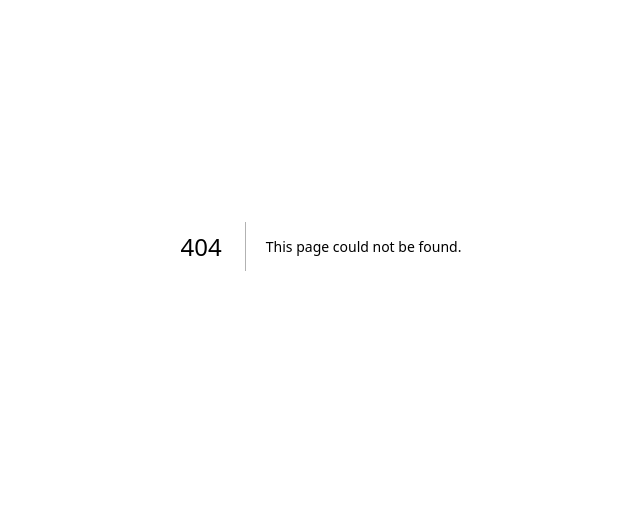
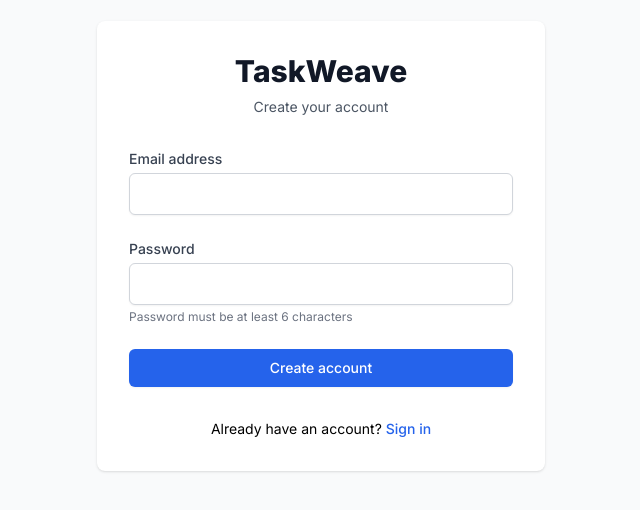
Before and after one commit to beeritgo/TaskWeave, a Next.js app: page /signup in a window 1280 px wide. Before the commit this address had no page. Shown: the part 154-664 px from the top of the page, without its empty margins (319-959 px from the left). Built offline with nearby package versions, Linux system fonts and the light colour scheme.

Commit message:
Create page.js

```diff
--- /dev/null
+++ b/app/signup/page.js
@@ -0,0 +1,120 @@
+"use client";
+
+import { useState } from 'react';
+import { supabase } from '../../lib/supabase';
+import { useRouter } from 'next/navigation';
+import Link from 'next/link';
+
+export default function Signup() {
+  const [email, setEmail] = useState('');
+  const [password, setPassword] = useState('');
+  const [loading, setLoading] = useState(false);
+  const [error, setError] = useState(null);
+  const [message, setMessage] = useState(null);
+  const router = useRouter();
+
+  const handleSignup = async (e) => {
+    e.preventDefault();
+    setLoading(true);
+    setError(null);
+    setMessage(null);
+
+    try {
+      const { data, error } = await supabase.auth.signUp({
+        email,
+        password,
+      });
+
+      if (error) throw error;
+
+      setMessage('Check your email for the confirmation link.');
+
+      // Optional: auto-navigate to login after signup
+      // router.push('/login');
+    } catch (error) {
+      setError(error.message);
+    } finally {
+      setLoading(false);
+    }
+  };
+
+  return (
+    <div className="min-h-screen flex items-center justify-center bg-gray-50">
+      <div className="max-w-md w-full space-y-8 p-8 bg-white rounded-lg shadow">
+        <div>
+          <h2 className="text-center text-3xl font-extrabold text-gray-900">
+            TaskWeave
+          </h2>
+          <p className="mt-2 text-center text-sm text-gray-600">
+            Create your account
+          </p>
+        </div>
+
+        {error && (
+          <div className="bg-red-50 text-red-500 p-3 rounded">
+            {error}
+          </div>
+        )}
+
+        {message && (
+          <div className="bg-green-50 text-green-500 p-3 rounded">
+            {message}
+          </div>
+        )}
+
+        <form className="mt-8 space-y-6" onSubmit={handleSignup}>
+          <div>
+            <label htmlFor="email" className="block text-sm font-medium text-gray-700">
+              Email address
+            </label>
+            <input
+              id="email"
+              name="email"
+              type="email"
+              required
+              value={email}
+              onChange={(e) => setEmail(e.target.value)}
+              className="mt-1 block w-full border border-gray-300 rounded-md shadow-sm p-2"
+            />
+          </div>
+
+          <div>
+            <label htmlFor="password" className="block text-sm font-medium text-gray-700">
+              Password
+            </label>
+            <input
+              id="password"
+              name="password"
+              type="password"
+              required
+              minLength="6"
+              value={password}
+              onChange={(e) => setPassword(e.target.value)}
+              className="mt-1 block w-full border border-gray-300 rounded-md shadow-sm p-2"
+            />
+            <p className="mt-1 text-xs text-gray-500">Password must be at least 6 characters</p>
+          </div>
+
+          <div>
+            <button
+              type="submit"
+              disabled={loading}
+              className="w-full flex justify-center py-2 px-4 border border-transparent rounded-md shadow-sm text-sm font-medium text-white bg-blue-600 hover:bg-blue-700 focus:outline-none focus:ring-2 focus:ring-offset-2 focus:ring-blue-500"
+            >
+              {loading ? 'Creating account...' : 'Create account'}
+            </button>
+          </div>
+        </form>
+
+        <div className="text-center mt-4">
+          <p className="text-sm">
+            Already have an account?{' '}
+            <Link href="/login" className="font-medium text-blue-600 hover:text-blue-500">
+              Sign in
+            </Link>
+          </p>
+        </div>
+      </div>
+    </div>
+  );
+}
```
